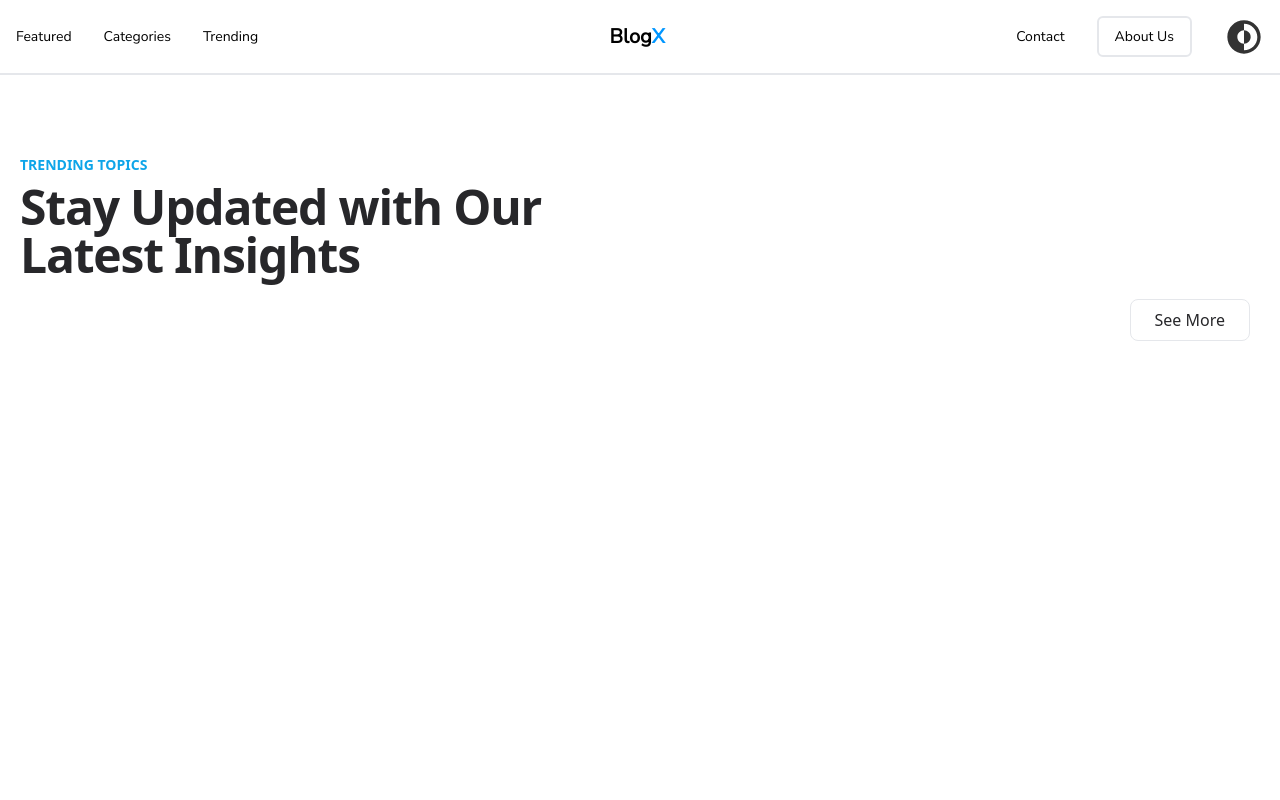
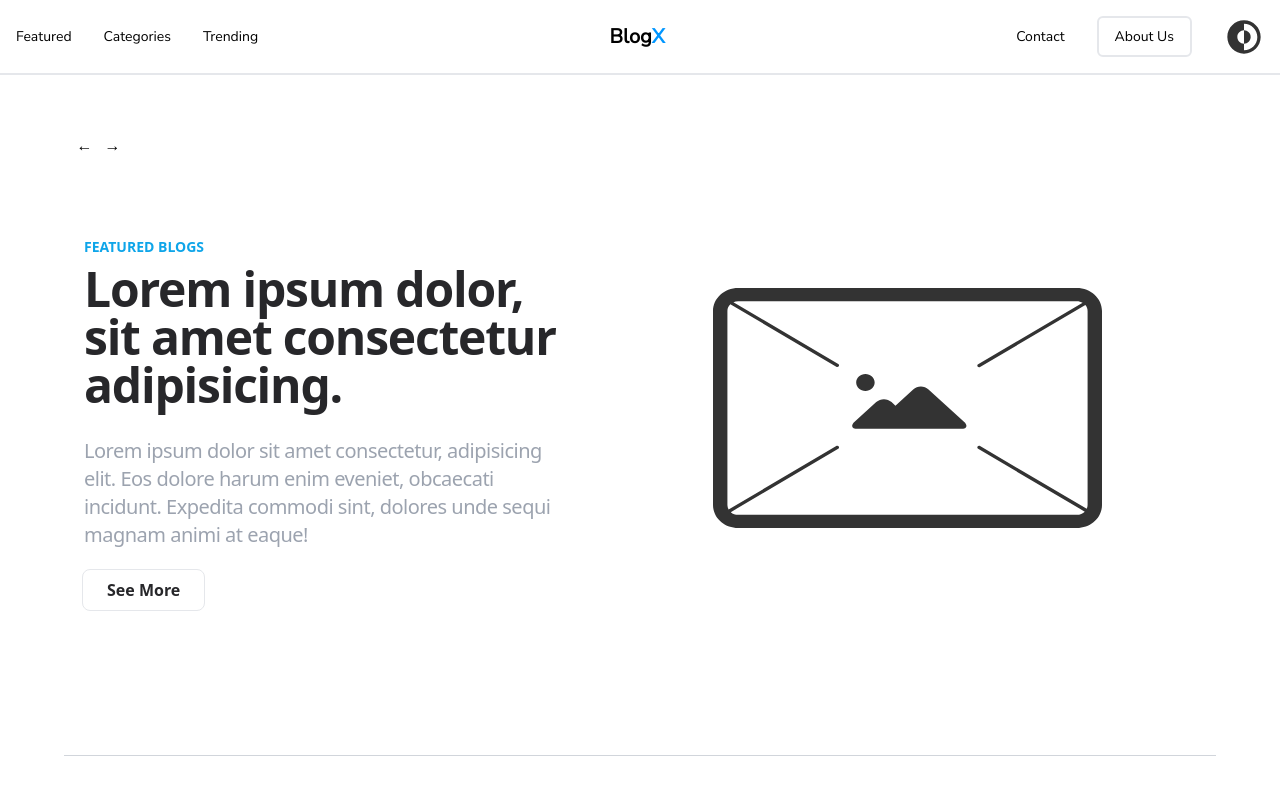
Before and after one commit to RashidSiddiqui2004/BlogX, a React (Vite) app: page / in a window 1280 px wide. Shown: the top 800 px of the page. Built offline with nearby package versions, Linux system fonts and the light colour scheme; no server answers; the database is empty.

Commit message:
Initial Commit

```diff
--- a/src/App.jsx
+++ b/src/App.jsx
@@ -10,6 +10,7 @@ import { ToastContainer } from 'react-toastify';
 import NoPage from './components/nopage/NoPage';
 import Blog from './components/blog/Blog';
 import AddBlogLayout from './components/addBlog/AddBlogLayout';
+import FeaturedSection from './components/homepage/featured/FeaturedSection';
 
 // import UserDashboard from './components/user-forms/UserDashboard';
 // import AdminDashboard from './components/admin/AdminDashboard';
--- a/src/components/homepage/Homepage.jsx
+++ b/src/components/homepage/Homepage.jsx
@@ -1,12 +1,14 @@
 import React from "react";
 import TrendingBlogs from "./trending/Trending";
 import Navbar from "./navbar/Navbar";
+import FeaturedSection from './featured/FeaturedSection'
 const Homepage = () => {
   return (
     <div className="">
       <Navbar />
 
-      <div className="TrendingBlogs  overflow-hidden w-full">
+      <div className="TrendingBlogs  overflow-hidden w-[90%] m-auto">
+        <FeaturedSection />
         <TrendingBlogs />
       </div>
     </div>
--- a/src/components/homepage/featured/FeaturedSection.jsx
+++ b/src/components/homepage/featured/FeaturedSection.jsx
@@ -0,0 +1,99 @@
+import React, { useContext, useEffect, useState } from "react";
+import { useNavigate } from "react-router-dom";
+import myContext from "../../../context/data/myContext";
+import ImageBig from './blogimage.svg';
+
+function FeaturedSection() {
+  const context = useContext(myContext);
+  const { mode, getAllBlogs } = context;
+  const navigate = useNavigate();
+
+  useEffect(() => {
+    const fetchAllBlogs = async () => {
+      await getAllBlogs();
+    }
+    fetchAllBlogs();
+  }, []);
+
+  const dummyBlogs = [
+    {
+      id: 1,
+      title: "Lorem ipsum dolor sit amet.",
+      description: "Lorem ipsum dolor sit amet consectetur adipisicing elit. Minima temporibus, molestiae voluptates eveniet iste placeat incidunt cum veniam consectetur repellendus!",
+      image: ImageBig
+    },
+    {
+      id: 2,
+      title: "Lorem ipsum dolor, sit amet consectetur adipisicing.",
+      description: "Lorem ipsum dolor sit amet consectetur, adipisicing elit. Eos dolore harum enim eveniet, obcaecati incidunt. Expedita commodi sint, dolores unde sequi magnam animi at eaque!",
+      image: ImageBig
+    },
+  ];
+
+  const [currentIndex, setCurrentIndex] = useState(0);
+
+  useEffect(() => {
+    const intervalId = setInterval(() => {
+      setCurrentIndex((prevIndex) => (prevIndex === dummyBlogs.length - 1 ? 0 : prevIndex + 1));
+    }, 5000);
+    return () => clearInterval(intervalId);
+  }, [dummyBlogs.length]);
+
+  const handleSeeMoreClick = () => {
+    navigate("/blog");
+  };
+
+  const handleNext = () => {
+    setCurrentIndex((prevIndex) => (prevIndex === dummyBlogs.length - 1 ? 0 : prevIndex + 1));
+  };
+
+  const handlePrev = () => {
+    setCurrentIndex((prevIndex) => (prevIndex === 0 ? dummyBlogs.length - 1 : prevIndex - 1));
+  };
+
+  return (
+    <div className="mt-[5%]">
+      <div className="md:w-[6%] md:mt-10">
+        <button className="prev mr-3" onClick={handlePrev}>←</button>
+        <button className="next" onClick={handleNext}>→</button>
+      </div>
+      <div className="flex flex-col-reverse md:flex-row py-12">
+        <div className="flex gap-5 justify-between mt-8 w-full max-md:flex-wrap max-md:max-w-full ">
+          <div
+            className={`flex text-start flex-col px-5 font-semibold max-md:max-w-full ${
+              mode === "dark"
+                ? "bg- rounded-lg text-white"
+                : "bg-neutral-80 text-zinc-800"
+            }`}
+          >
+            <div className="text-sm text-sky-500 uppercase max-md:max-w-full">
+              Featured Blogs
+            </div>
+            <div className="mt-2 text-5xl text-start space-around tracking-tight leading-12 max-md:max-w-full max-md:text-4xl max-md:leading-10 ">
+              {dummyBlogs[currentIndex].title}
+            </div>
+            <div className="text-xl text-start mt-7 space-around tracking-tight leading-12 md:max-w-full md:text-xl max-md:leading-10 font-light text-gray-400">
+              {dummyBlogs[currentIndex].description}
+            </div>
+            <div
+              className={`justify-center self-start ml-7 px-6 py-2 mt-5 text-base whitespace-nowrap border rounded-lg border-solid ${
+                mode === "dark"
+                  ? "bg-customBlue rounded-lg text-white border-neutral-50"
+                  : "bg-neutral-80 text-zinc-800"
+              } border-opacity-40 max-md:px-10 max-md:mt-10`}
+              style={{ transform: "translateX(-30px)" }}
+            >
+              <button onClick={handleSeeMoreClick}>See More</button>
+            </div>
+          </div>
+        </div>
+        <div className="md:w-[120%] md:ml-5 flex justify-center items-center transition-transform duration-500 ease-in-out">
+          <img src={dummyBlogs[currentIndex].image} alt="" className="max-w-full max-h-full" />
+        </div>
+      </div>
+      <div className="border-b border-gray-300 mt-0 md:mt-24"></div>
+    </div>
+  );
+}
+
+export default FeaturedSection;
--- a/src/components/homepage/trending/BlogCard.jsx
+++ b/src/components/homepage/trending/BlogCard.jsx
@@ -5,6 +5,7 @@ import { GoArrowRight } from "react-icons/go";
 import myContext from "../../../context/data/myContext";
 import RenderHTMLContent from '../../../utilities/htmlRenderer/RenderHTMLContent'
 import { Link } from 'react-router-dom'
+
 
 const BlogCard = ({
     blogid,
```
Also changed, not shown: package.json (+15 -1 lines), src/components/homepage/trending/Trending.jsx (+0 -14 lines), src/components/homepage/featured/blogimage.svg (added), 1 other file (tests, documents, lock files or other folders).
